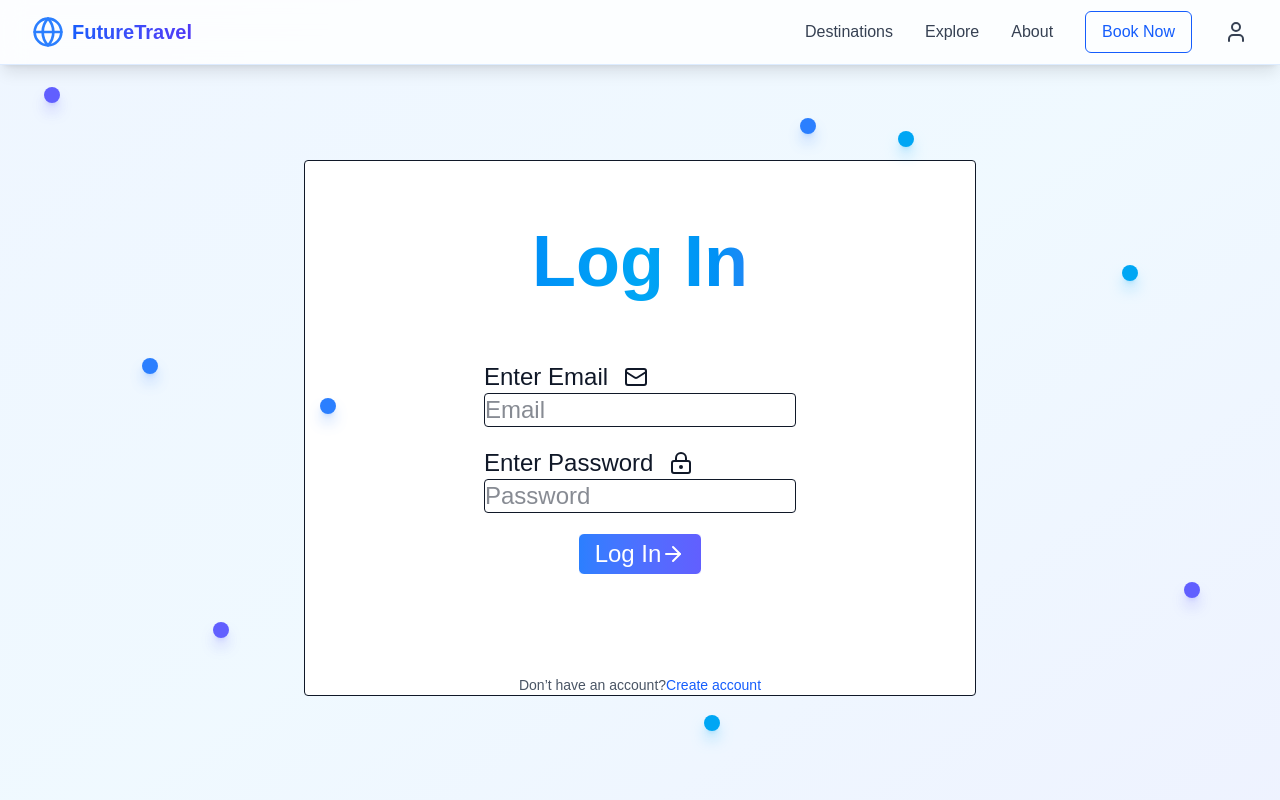
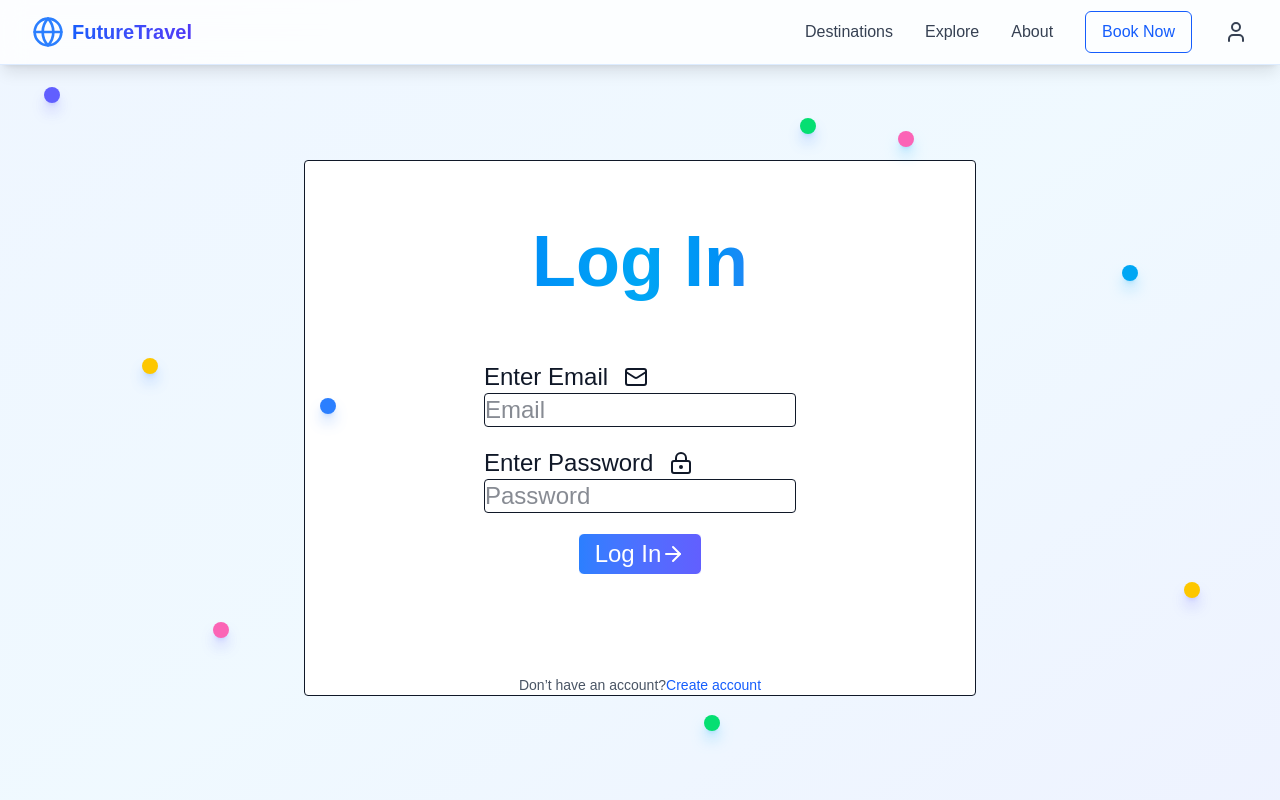
Before and after one commit to Ryanrod21/travel-app, a Next.js app: page /log-in in a window 1280 px wide. Shown: the top 800 px of the page. Built offline with nearby package versions, Linux system fonts and the light colour scheme.

Commit message:
ball change

```diff
--- a/src/app/page.js
+++ b/src/app/page.js
@@ -136,18 +136,18 @@ export default function Home() {
                     </p>
 
                     {/* Bouncing Dots (extra if searching) */}
-                    <div className="absolute top-1/4 left-1/4 animate-bounce">
-                      <div className="w-4 h-4 bg-blue-500 rounded-full shadow-lg shadow-blue-500/50"></div>
-                    </div>
-                    <div className="absolute top-1/3 right-1/3 animate-bounce delay-300">
-                      <div className="w-4 h-4 bg-sky-500 rounded-full shadow-lg shadow-sky-500/50"></div>
-                    </div>
-                    <div className="absolute bottom-1/4 left-1/2 animate-bounce delay-700">
-                      <div className="w-4 h-4 bg-indigo-500 rounded-full shadow-lg shadow-indigo-500/50"></div>
-                    </div>
 
                     {status === 'searching' && (
                       <>
+                        <div className="absolute top-1/4 left-1/4 animate-bounce">
+                          <div className="w-4 h-4 bg-blue-500 rounded-full shadow-lg shadow-blue-500/50"></div>
+                        </div>
+                        <div className="absolute top-1/3 right-1/3 animate-bounce delay-300">
+                          <div className="w-4 h-4 bg-sky-500 rounded-full shadow-lg shadow-sky-500/50"></div>
+                        </div>
+                        <div className="absolute top-1/8 right-1/6 animate-bounce delay-700">
+                          <div className="w-4 h-4 bg-indigo-500 rounded-full shadow-lg shadow-indigo-500/50"></div>
+                        </div>
                         <div className="absolute top-2/3 left-1/3 animate-bounce delay-200">
                           <div className="w-4 h-4 bg-pink-400 rounded-full shadow-lg shadow-pink-400/50"></div>
                         </div>
@@ -193,11 +193,11 @@ export default function Home() {
                 />
               ))}
           </div>
-          {!loading && prompt && destinations.length === 0 && (
+          {/* {!loading && prompt && destinations.length === 0 && (
             <p className="text-center text-2xl text-gray-500 mt-10">
               There are no destinations for this location at the moment.
             </p>
-          )}
+          )} */}
         </div>
       </section>
     </div>
--- a/src/component/BouncingBallPage.jsx
+++ b/src/component/BouncingBallPage.jsx
@@ -2,31 +2,31 @@ export default function BouncingBall() {
   return (
     <>
       <div className="absolute top-90 left-1/9 animate-bounce">
-        <div className="w-4 h-4 bg-blue-500 rounded-full shadow-lg shadow-blue-500/50"></div>
+        <div className="w-4 h-4 bg-yellow-400 rounded-full shadow-lg shadow-blue-500/50"></div>
       </div>
       <div className="absolute top-2/4 left-1/4 animate-bounce">
         <div className="w-4 h-4 bg-blue-500 rounded-full shadow-lg shadow-blue-500/50"></div>
       </div>
       <div className="absolute top-30 left-200 animate-bounce">
-        <div className="w-4 h-4 bg-blue-500 rounded-full shadow-lg shadow-blue-500/50"></div>
+        <div className="w-4 h-4  bg-green-400 rounded-full shadow-lg shadow-blue-500/50"></div>
       </div>
       <div className="absolute top-1/3 right-1/9 animate-bounce delay-300">
         <div className="w-4 h-4 bg-sky-500 rounded-full shadow-lg shadow-sky-500/50"></div>
       </div>
       <div className="absolute bottom-1/12 right-140 animate-bounce delay-300">
-        <div className="w-4 h-4 bg-sky-500 rounded-full shadow-lg shadow-sky-500/50"></div>
+        <div className="w-4 h-4 bg-green-400 rounded-full shadow-lg shadow-sky-500/50"></div>
       </div>
       <div className="absolute top-2/12 right-2/7 animate-bounce delay-300">
-        <div className="w-4 h-4 bg-sky-500 rounded-full shadow-lg shadow-sky-500/50"></div>
+        <div className="w-4 h-4 bg-pink-400 rounded-full shadow-lg shadow-sky-500/50"></div>
       </div>
       <div className="absolute bottom-1/4 right-1/16 animate-bounce delay-700">
-        <div className="w-4 h-4 bg-indigo-500 rounded-full shadow-lg shadow-indigo-500/50"></div>
+        <div className="w-4 h-4  bg-yellow-400 rounded-full shadow-lg shadow-indigo-500/50"></div>
       </div>
       <div className="absolute top-1/9 left-1/29 animate-bounce delay-700">
         <div className="w-4 h-4 bg-indigo-500 rounded-full shadow-lg shadow-indigo-500/50"></div>
       </div>
       <div className="absolute bottom-1/5 left-1/6 animate-bounce delay-700">
-        <div className="w-4 h-4 bg-indigo-500 rounded-full shadow-lg shadow-indigo-500/50"></div>
+        <div className="w-4 h-4 bg-pink-400 rounded-full shadow-lg shadow-indigo-500/50"></div>
       </div>
     </>
   );
```
